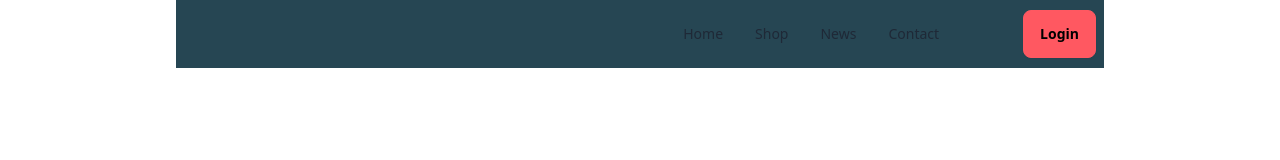
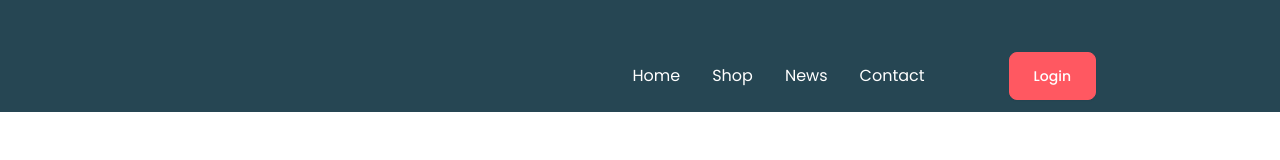
Before and after one commit to Maysha-Khanom-Moon/ph__m13__daisyui-biker-zone, a plain HTML site: page biker-zone.html in a window 1280 px wide. Drawn offline with nearby package versions, Linux system fonts and the light colour scheme.

Commit message:
navbar complete

```diff
--- a/biker-zone.html
+++ b/biker-zone.html
@@ -7,12 +7,22 @@
 
     <link href="https://cdn.jsdelivr.net/npm/daisyui@4.6.0/dist/full.min.css" rel="stylesheet" type="text/css" />
     <script src="https://cdn.tailwindcss.com"></script>
+
+    <link rel="preconnect" href="https://fonts.googleapis.com">
+    <link rel="preconnect" href="https://fonts.gstatic.com" crossorigin>
+    <link href="https://fonts.googleapis.com/css2?family=Poppins:wght@200;300;400;500;600;700;800&display=swap" rel="stylesheet">
+
+    <style>
+        .font-poppins {
+            font-family: 'Poppins', sans-serif;
+        }
+    </style>
 </head>
-<body class="px-44">
-    <header class="bg-[#264653]">
+<body>
+    <header class="bg-[#264653] px-44 pt-10 font-poppins">
         <div class="navbar justify-end">
             <div class="flex-none">
-              <ul class="menu menu-horizontal px-1">
+              <ul class="menu menu-horizontal px-1 text-base font-normal text-white">
                 <li><a>Home</a></li>
                 <li><a>Shop</a></li>
                 <li><a>News</a></li>
@@ -20,7 +30,7 @@
               </ul>
             </div>
 
-            <button class="ml-16 btn btn-error">Login</button>
+            <button class="ml-16 px-6 py-2 btn btn-error text-white font-medium">Login</button>
           </div>
     </header>
 
```
